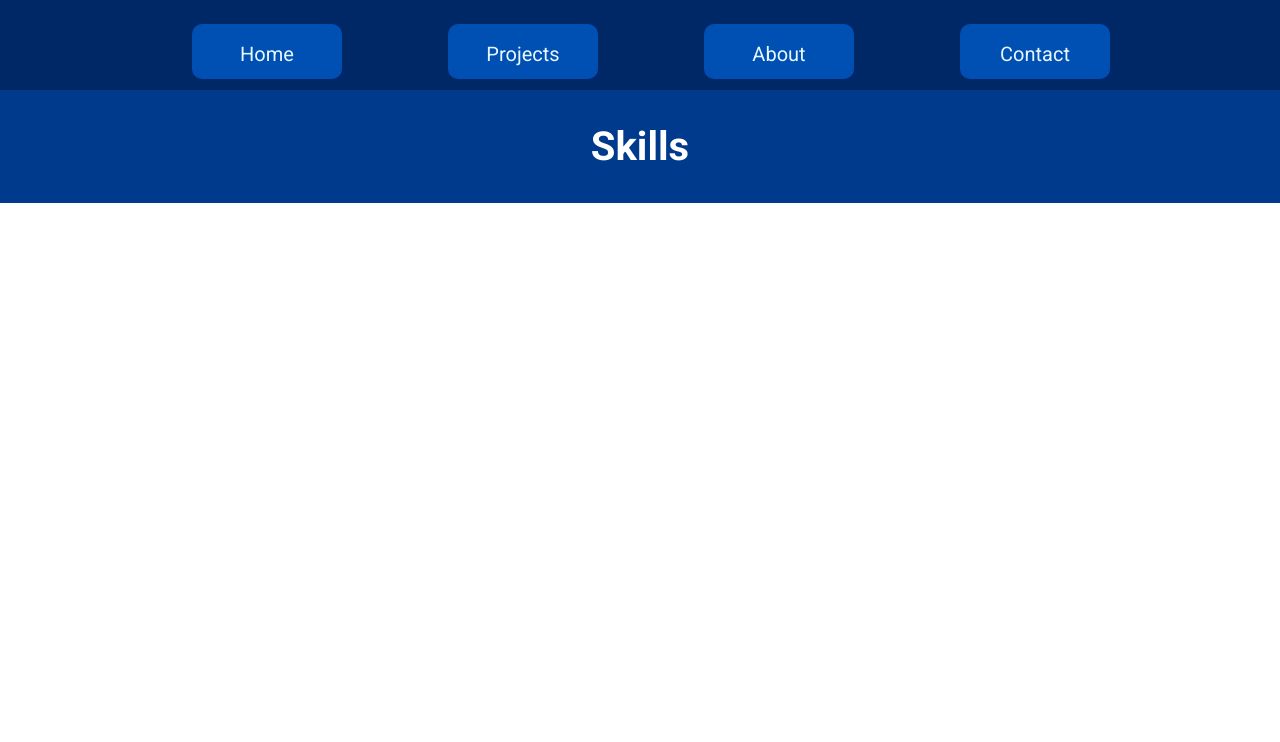
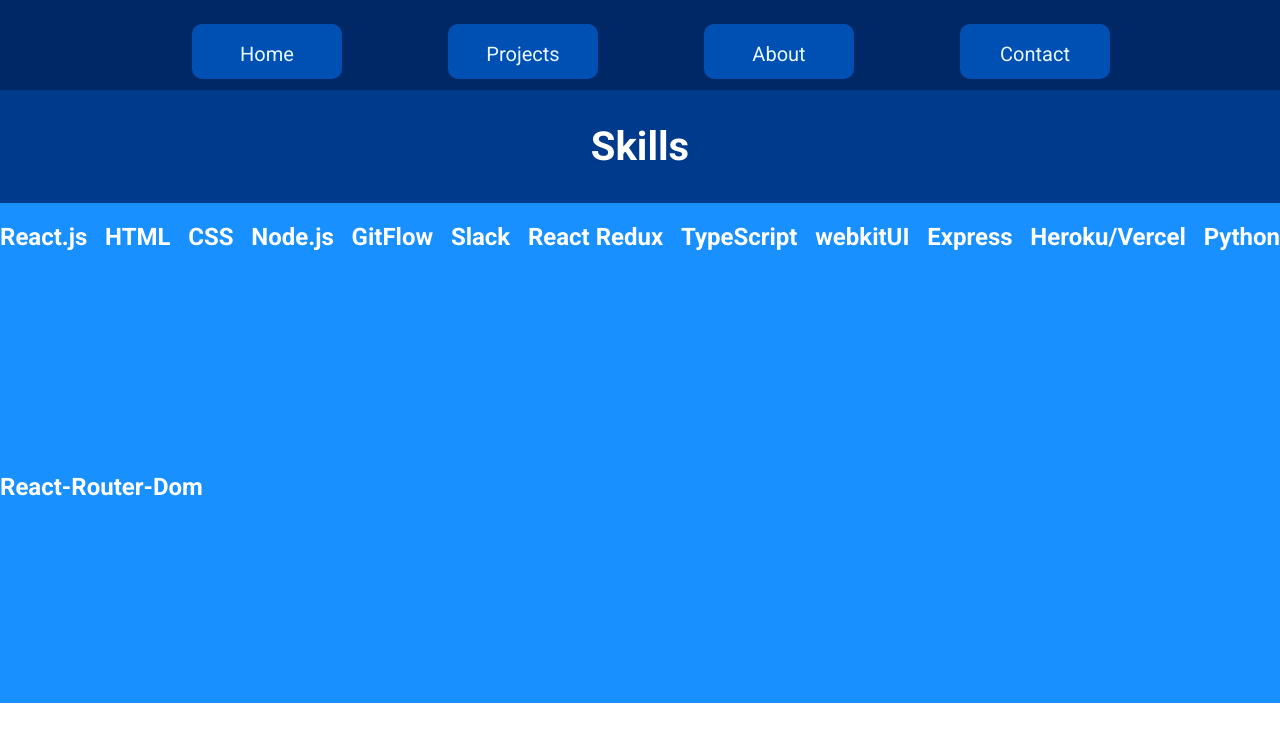
Before and after one commit to carlsachs/ReactPortfolio, a React (Create React App) app in the folder portfolio/: page /skills in a window 1280 px wide. Shown: the top 742 px of the page. Built offline with nearby package versions, Linux system fonts and the light colour scheme.

Commit message:
skills added in

```diff
--- a/portfolio/src/components/Skills.css
+++ b/portfolio/src/components/Skills.css
@@ -0,0 +1,6 @@
+.code {
+    display: flex;
+    flex-flow: row wrap;
+    justify-content: space-between;
+    height: 500px;
+}
--- a/portfolio/src/components/Skills.js
+++ b/portfolio/src/components/Skills.js
@@ -20,7 +20,21 @@
                 </Typist>
             </div>
             <div className="list">
-
+                <div className="code">
+                    <h2>React.js</h2>
+                    <h2>HTML</h2>
+                    <h2>CSS</h2>
+                    <h2>Node.js</h2>
+                    <h2>GitFlow</h2>
+                    <h2>Slack</h2>
+                    <h2>React Redux</h2>
+                    <h2>TypeScript</h2>
+                    <h2>webkitUI</h2>
+                    <h2>Express</h2>
+                    <h2>Heroku/Vercel</h2>
+                    <h2>Python</h2>
+                    <h2>React-Router-Dom</h2>
+                </div>
             </div>
         </div>
     )
```
